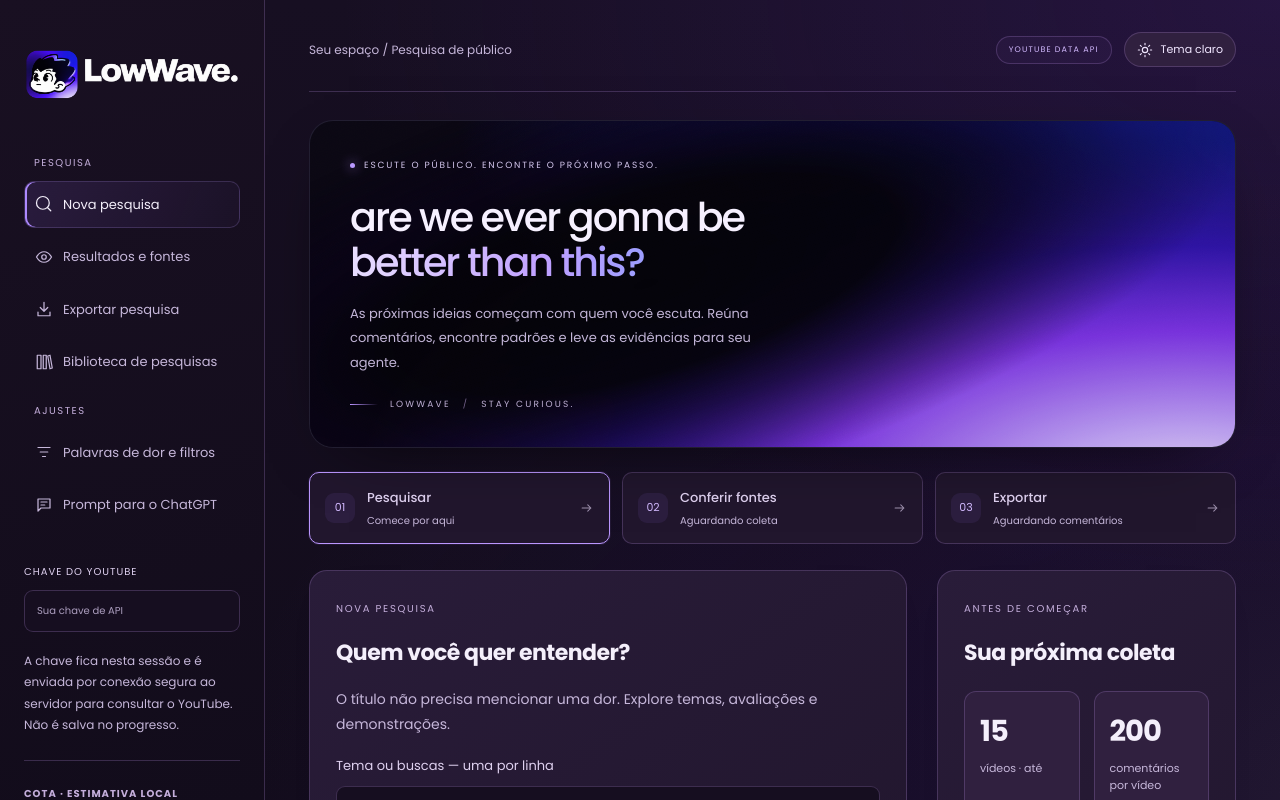
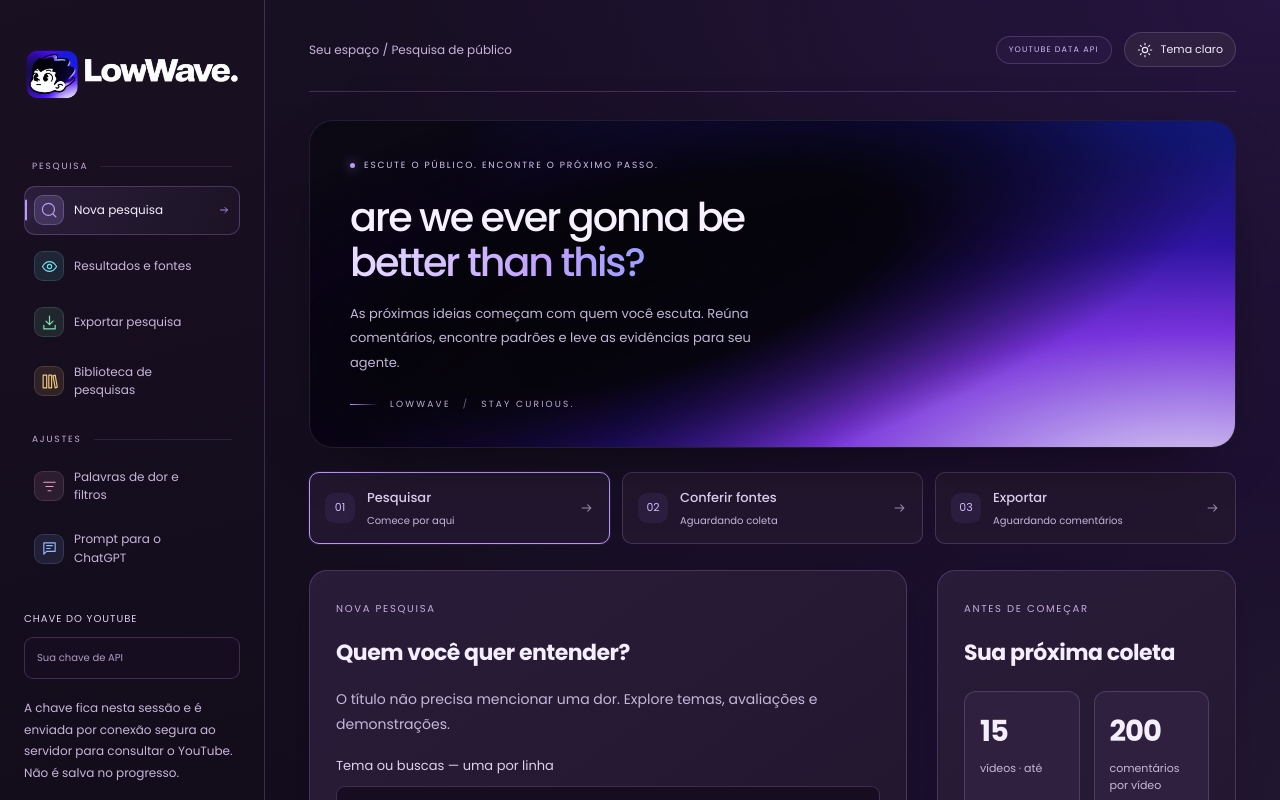
Before and after one commit to onewavetw-lgtm/APP-COMENTARIOS, a Next.js app in the folder web/: page / in a window 1280 px wide. Shown: the top 800 px of the page. Built offline with nearby package versions, Linux system fonts and the light colour scheme.

Commit message:
Add colored sidebar icons and accessible navigation microinteractions

```diff
--- a/web/app/layout.tsx
+++ b/web/app/layout.tsx
@@ -6,6 +6,7 @@ import "@fontsource/poppins/700.css";
 import "./globals.css";
 import "./themes.css";
 import "./interactions.css";
+import "./sidebar-nav.css";
 import MotionEffects from "@/components/motion-effects";
 export const metadata: Metadata = {
   title: "LowWave · Pesquisa de público",
--- a/web/app/page.tsx
+++ b/web/app/page.tsx
@@ -1,4 +1,5 @@
 "use client";
+import NavItem from "@/components/nav-item";
 import Icon, { type IconName } from "@/components/icon";
 import Sidebar from "@/components/sidebar";
 import Accordion from "@/components/accordion";
@@ -313,7 +314,8 @@ export default function Home() {
               ["export", "Exportar pesquisa", "download"],
             ] as [string, string, IconName][]
           ).map(([target, label, icon]) => (
-            <a
+            <NavItem
+              icon={icon}
               key={target}
               href={`#${target}`}
               aria-current={section === target ? "location" : undefined}
@@ -322,14 +324,12 @@ export default function Home() {
                 navigate(target);
               }}
             >
-              <Icon name={icon} />
               {label}
-            </a>
+            </NavItem>
           ))}
-          <a href="/biblioteca">
-            <Icon name="library" />
+          <NavItem href="/biblioteca" icon="library">
             Biblioteca de pesquisas
-          </a>
+          </NavItem>
           <small className="nav-group">AJUSTES</small>
           {(
             [
@@ -337,7 +337,8 @@ export default function Home() {
               ["prompts", "Prompt para o ChatGPT", "prompt"],
             ] as [string, string, IconName][]
           ).map(([target, label, icon]) => (
-            <a
+            <NavItem
+              icon={icon}
               key={target}
               href={`#${target}`}
               aria-current={section === target ? "location" : undefined}
@@ -346,9 +347,8 @@ export default function Home() {
                 navigate(target);
               }}
             >
-              <Icon name={icon} />
               {label}
-            </a>
+            </NavItem>
           ))}
         </nav>
         <label className="key">
--- /dev/null
+++ b/web/app/sidebar-nav.css
@@ -0,0 +1,288 @@
+/* Colored wayfinding inspired by the reference; the LowWave violet identity stays intact. */
+.sidebar nav {
+  gap: 7px;
+}
+.sidebar nav .nav-group {
+  display: flex;
+  align-items: center;
+  gap: 12px;
+  margin: 17px 8px 6px;
+  font-size: 9px;
+  letter-spacing: 1.8px;
+  color: var(--text-small);
+}
+.sidebar nav .nav-group::after {
+  content: "";
+  height: 1px;
+  flex: 1;
+  background: var(--surface-border);
+  opacity: 0.6;
+}
+.sidebar nav .nav-item {
+  --item-accent: #ba98ff;
+  position: relative;
+  isolation: isolate;
+  overflow: hidden;
+  display: flex;
+  align-items: center;
+  gap: 10px;
+  min-height: 49px;
+  padding: 8px 9px;
+  border: 1px solid transparent;
+  border-radius: 11px;
+  background: transparent;
+  box-shadow: none;
+  color: var(--text-muted);
+  font-size: 12px;
+  line-height: 1.55;
+  transition:
+    background 0.2s,
+    border-color 0.2s,
+    color 0.2s,
+    box-shadow 0.2s;
+}
+.sidebar nav .nav-item[data-accent="search"] {
+  --item-accent: #bd9aff;
+}
+.sidebar nav .nav-item[data-accent="eye"] {
+  --item-accent: #6bdded;
+}
+.sidebar nav .nav-item[data-accent="download"] {
+  --item-accent: #80e4ad;
+}
+.sidebar nav .nav-item[data-accent="library"] {
+  --item-accent: #f0c879;
+}
+.sidebar nav .nav-item[data-accent="filter"] {
+  --item-accent: #f29bc6;
+}
+.sidebar nav .nav-item[data-accent="prompt"] {
+  --item-accent: #91b7ff;
+}
+.sidebar nav .nav-label {
+  position: relative;
+  z-index: 1;
+  flex: 1;
+  min-width: 0;
+  transition: transform 0.2s;
+}
+.sidebar nav .nav-icon {
+  position: relative;
+  z-index: 1;
+  display: grid;
+  place-items: center;
+  flex: 0 0 30px;
+  width: 30px;
+  height: 30px;
+  border-radius: 9px;
+  color: var(--item-accent);
+  background: color-mix(in srgb, var(--item-accent) 11%, transparent);
+  border: 1px solid color-mix(in srgb, var(--item-accent) 16%, transparent);
+  transition:
+    transform 0.22s,
+    background 0.22s,
+    border-color 0.22s,
+    box-shadow 0.22s;
+}
+.sidebar nav .nav-icon svg {
+  width: 17px;
+  height: 17px;
+  transition: transform 0.22s;
+}
+.sidebar nav .nav-direction {
+  position: relative;
+  z-index: 1;
+  display: grid;
+  place-items: center;
+  width: 12px;
+  flex: 0 0 12px;
+  color: var(--item-accent);
+  opacity: 0;
+  transform: translateX(-4px);
+  transition:
+    opacity 0.2s,
+    transform 0.2s;
+}
+.sidebar nav .nav-direction svg {
+  width: 12px;
+  height: 12px;
+}
+.sidebar nav .nav-item::before {
+  content: "";
+  position: absolute;
+  left: 0;
+  top: 50%;
+  height: 21px;
+  width: 2px;
+  background: var(--item-accent);
+  border-radius: 3px;
+  transform: translateY(-50%) scaleY(0);
+  transition: transform 0.22s;
+  box-shadow: 0 0 12px color-mix(in srgb, var(--item-accent) 45%, transparent);
+}
+.sidebar nav .nav-item::after {
+  content: "";
+  position: absolute;
+  inset: 0;
+  z-index: 0;
+  pointer-events: none;
+  opacity: 0;
+  background: linear-gradient(
+    105deg,
+    transparent 20%,
+    color-mix(in srgb, var(--item-accent) 12%, transparent) 48%,
+    transparent 76%
+  );
+  background-size: 240% 100%;
+}
+.sidebar nav .nav-item:is(:hover, :focus-visible) {
+  background: color-mix(in srgb, var(--item-accent) 5%, transparent);
+  border-color: color-mix(in srgb, var(--item-accent) 18%, transparent);
+  color: var(--text-main);
+}
+.sidebar nav .nav-item:focus-visible {
+  outline: 2px solid var(--item-accent);
+  outline-offset: 3px;
+}
+.sidebar nav .nav-item:is(:hover, :focus-visible) .nav-icon {
+  transform: translateY(-1px);
+  background: color-mix(in srgb, var(--item-accent) 18%, transparent);
+  border-color: color-mix(in srgb, var(--item-accent) 35%, transparent);
+  box-shadow: 0 3px 17px color-mix(in srgb, var(--item-accent) 9%, transparent);
+}
+.sidebar nav .nav-item:is(:hover, :focus-visible) .nav-label {
+  transform: translateX(1px);
+}
+.sidebar nav .nav-item:is(:hover, :focus-visible) .nav-direction,
+.sidebar nav .nav-item[aria-current="location"] .nav-direction {
+  opacity: 1;
+  transform: translateX(0);
+}
+.sidebar nav .nav-item[aria-current="location"] {
+  background: linear-gradient(
+    110deg,
+    color-mix(in srgb, var(--item-accent) 11%, transparent),
+    color-mix(in srgb, var(--item-accent) 3%, transparent)
+  );
+  border-color: color-mix(in srgb, var(--item-accent) 25%, transparent);
+  color: var(--text-main);
+  box-shadow: none;
+}
+.sidebar nav .nav-item[aria-current="location"]::before {
+  transform: translateY(-50%) scaleY(1);
+}
+.sidebar nav .nav-item[aria-current="location"]::after {
+  animation: nav-select-sheen 0.6s ease-out;
+}
+.sidebar nav .nav-item[aria-current="location"] .nav-icon {
+  background: color-mix(in srgb, var(--item-accent) 18%, transparent);
+  border-color: color-mix(in srgb, var(--item-accent) 30%, transparent);
+}
+.sidebar
+  nav
+  .nav-item:is(:hover, :focus-visible)[data-accent="search"]
+  .nav-icon
+  svg {
+  transform: rotate(-9deg) scale(1.06);
+}
+.sidebar
+  nav
+  .nav-item:is(:hover, :focus-visible)[data-accent="eye"]
+  .nav-icon
+  svg {
+  transform: scale(1.12);
+}
+.sidebar
+  nav
+  .nav-item:is(:hover, :focus-visible)[data-accent="download"]
+  .nav-icon
+  svg {
+  animation: nav-download 0.5s ease-out;
+}
+.sidebar
+  nav
+  .nav-item:is(:hover, :focus-visible)[data-accent="library"]
+  .nav-icon
+  svg {
+  animation: nav-book 0.5s ease-out;
+}
+.sidebar
+  nav
+  .nav-item:is(:hover, :focus-visible)[data-accent="filter"]
+  .nav-icon
+  svg {
+  transform: rotate(180deg);
+}
+.sidebar
+  nav
+  .nav-item:is(:hover, :focus-visible)[data-accent="prompt"]
+  .nav-icon
+  svg {
+  transform: translateY(-1px) rotate(5deg);
+}
+@keyframes nav-select-sheen {
+  0% {
+    opacity: 0;
+    background-position: 100% 0;
+  }
+  35% {
+    opacity: 1;
+  }
+  100% {
+    opacity: 0;
+    background-position: -100% 0;
+  }
+}
+@keyframes nav-download {
+  0%,
+  100% {
+    transform: translateY(0);
+  }
+  35% {
+    transform: translateY(2px);
+  }
+  70% {
+    transform: translateY(-2px);
+  }
+}
+@keyframes nav-book {
+  0%,
+  100% {
+    transform: rotate(0);
+  }
+  35% {
+    transform: rotate(-7deg);
+  }
+  70% {
+    transform: rotate(5deg);
+  }
+}
+:root[data-theme="light"] .sidebar nav .nav-item[data-accent="search"] {
+  --item-accent: #7642ba;
+}
+:root[data-theme="light"] .sidebar nav .nav-item[data-accent="eye"] {
+  --item-accent: #08758c;
+}
+:root[data-theme="light"] .sidebar nav .nav-item[data-accent="download"] {
+  --item-accent: #19734b;
+}
+:root[data-theme="light"] .sidebar nav .nav-item[data-accent="library"] {
+  --item-accent: #93600d;
+}
+:root[data-theme="light"] .sidebar nav .nav-item[data-accent="filter"] {
+  --item-accent: #ad3c74;
+}
+:root[data-theme="light"] .sidebar nav .nav-item[data-accent="prompt"] {
+  --item-accent: #3564bb;
+}
+@media (prefers-reduced-motion: reduce) {
+  .sidebar nav .nav-item .nav-label,
+  .sidebar nav .nav-item .nav-icon,
+  .sidebar nav .nav-item .nav-icon svg,
+  .sidebar nav .nav-item .nav-direction {
+    transform: none !important;
+  }
+  .sidebar nav .nav-item::after {
+    animation: none !important;
+  }
+}
--- /dev/null
+++ b/web/components/nav-item.tsx
@@ -0,0 +1,20 @@
+import type { ComponentPropsWithoutRef, ReactNode } from "react";
+import Icon, { type IconName } from "./icon";
+export default function NavItem({
+  icon,
+  children,
+  className = "",
+  ...props
+}: { icon: IconName; children: ReactNode } & ComponentPropsWithoutRef<"a">) {
+  return (
+    <a {...props} data-accent={icon} className={`nav-item ${className}`}>
+      <span className="nav-icon" aria-hidden="true">
+        <Icon name={icon} />
+      </span>
+      <span className="nav-label">{children}</span>
+      <span className="nav-direction" aria-hidden="true">
+        <Icon name="arrow" />
+      </span>
+    </a>
+  );
+}
```
Also changed, not shown: web/app/biblioteca/page.tsx (+7 -7 lines), 1 other file (tests, documents, lock files or other folders).
